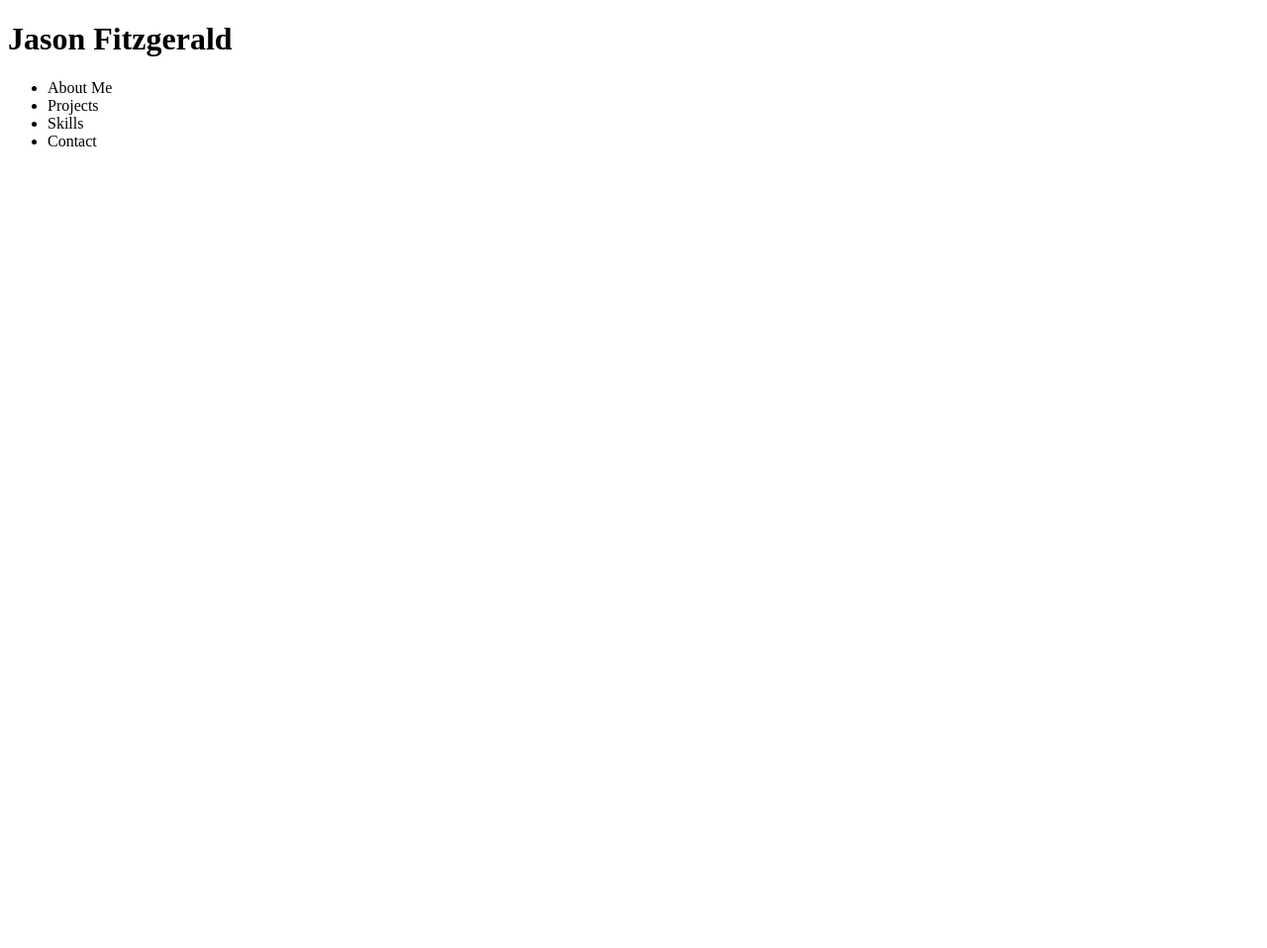
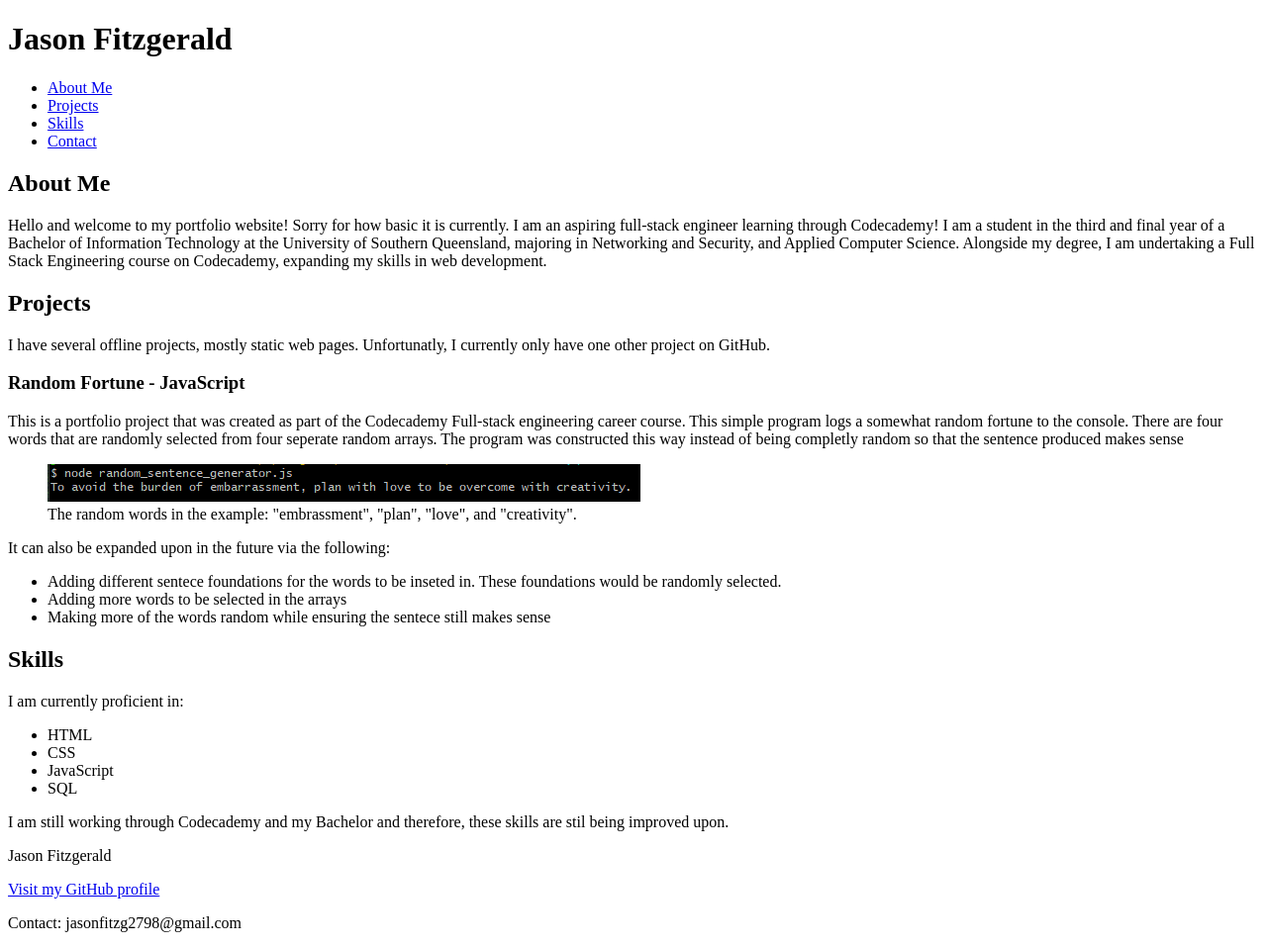
Before and after one commit to Jason-pixel425/jason-pixel425.github.io, a plain HTML site: page View/view.html in a window 1280 px wide. Shown: the whole page at 99% size. Before the commit the page ends 800 px from the top, so only its background shows below. Drawn offline with Linux system fonts and the light colour scheme.

Commit message:
Added page content. Essentially all html is done with this commit. Just need to style with CSS and add Javascript.

```diff
--- a/View/view.html
+++ b/View/view.html
@@ -12,26 +12,74 @@
         <h1>Jason Fitzgerald</h1>
         <nav>
             <ul>
-                <li href="#about">About Me</li>
-                <li href="#projects">Projects</li>
-                <li href="#skills">Skills</li>
-                <li href="#contact">Contact</li>
+                <li><a href="#about">About Me</a></li>
+                <li><a href="#projects">Projects</a></li>
+                <li><a href="#skills">Skills</a></li>
+                <li><a href="#contact">Contact</a></li>
             </ul>
         </nav>
     </header>
-    <section class="about">
+    <section id="about" class="about">
+        <h2>About Me</h2>
+        <p>
+            Hello and welcome to my portfolio website!
+            Sorry for how basic it is currently. I am an aspiring full-stack engineer learning through Codecademy!
+            I am a student in the third and final year of a Bachelor of
+            Information Technology at the University of Southern Queensland, majoring in
+            Networking and Security, and Applied Computer Science. Alongside my degree,
+            I am undertaking a Full Stack Engineering course on Codecademy, expanding
+            my skills in web development.
+        </p>
+    </section>
+    <section id="projects" class="projects">
+        <h2>Projects</h2>
+        <p>I have several offline projects, mostly static web pages. Unfortunatly, I currently only have one other
+            project on GitHub.</p>
+        <article class="fortuneProject">
+            <h3>Random Fortune - JavaScript</h3>
+            <p>
+                This is a portfolio project that was created as part of the Codecademy Full-stack engineering career
+                course.
+                This simple program logs a somewhat random fortune to the console. There are four words that are
+                randomly selected from four seperate random arrays.
+                The program was constructed this way instead of being completly random so that the sentence produced
+                makes sense
+            </p>
+            <figure>
+                <img src="../CSS/Images/randomFortune.PNG" alt="Output of randomFortune">
+                <figcaption>The random words in the example: "embrassment", "plan", "love", and "creativity".
+                </figcaption>
+            </figure>
+            <p>
+                It can also be expanded upon in the future via the following:
+            </p>
 
+            <ul>
+                <li>Adding different sentece foundations for the words to be inseted in. These foundations would be
+                    randomly selected.</li>
+                <li>Adding more words to be selected in the arrays</li>
+                <li>Making more of the words random while ensuring the sentece still makes sense</li>
+            </ul>
+        </article>
     </section>
-    <section class="projects">
-
-    </section>
-    <section class="skills">
-
+    <section id="skills" class="skills">
+        <h2>Skills</h2>
+        <p>I am currently proficient in:</p>
+        <ul>
+            <li>HTML</li>
+            <li>CSS</li>
+            <li>JavaScript</li>
+            <li>SQL</li>
+        </ul>
+        <p>I am still working through Codecademy and my Bachelor and therefore, these skills are stil being improved
+            upon.</p>
     </section>
 </body>
 
-<footer class="contact">
-
+<footer id="contact" class="contact">
+    <p>Jason Fitzgerald</p>
+    <p><a href="https://github.com/Jason-pixel425">Visit my GitHub profile</a></p>
+    <p>Contact: jasonfitzg2798@gmail.com</p>
 </footer>
 <script src="../JavaScript/javascript.js"></script>
 
```
Also changed, not shown: CSS/Images/randomFortune.PNG (added).
